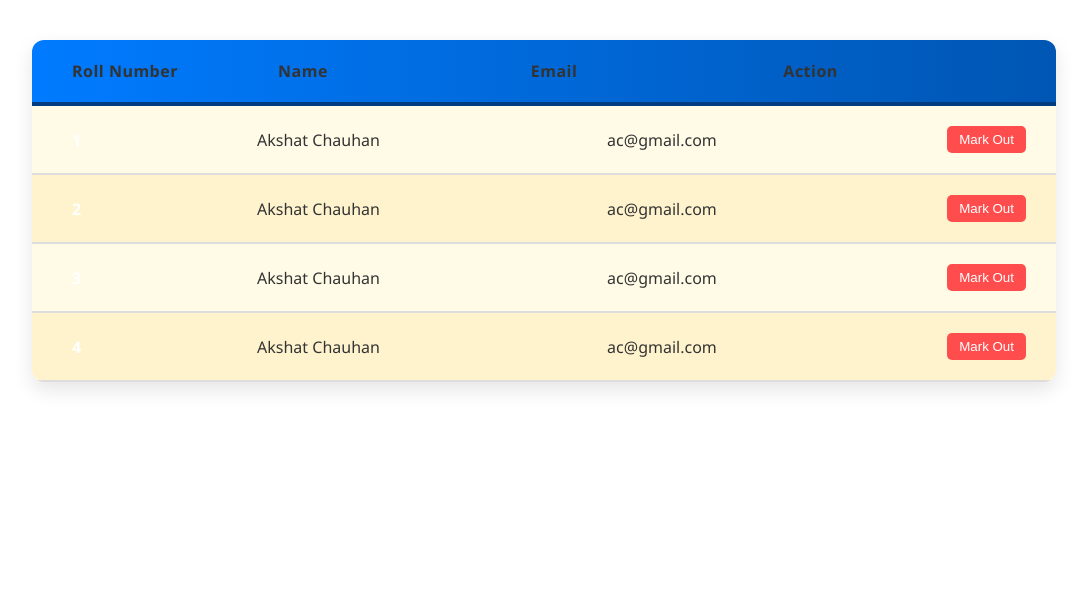
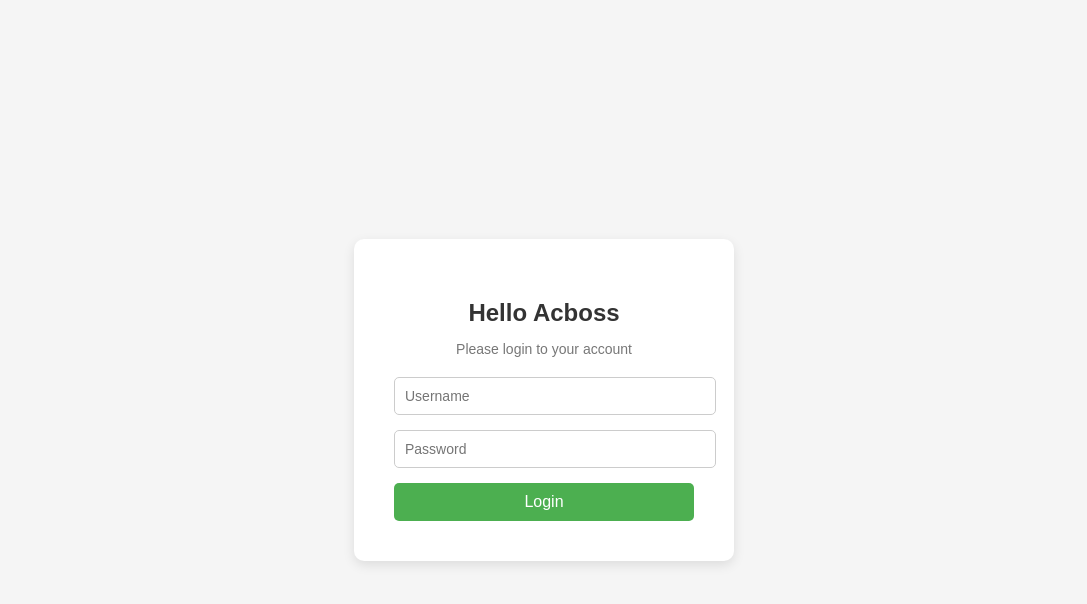
Before and after one commit to acboss1346/reacteve, a React (Create React App) app: page / in a window 1280 px wide. Shown: the top 604 px of the page, without its empty margins (96-1183 px from the left). Built offline with nearby package versions, Linux system fonts and the light colour scheme.

Commit message:
Update App.js

```diff
--- a/src/App.js
+++ b/src/App.js
@@ -1,154 +1,154 @@
+import React, { useState } from 'react';
+
+function App() {
+  const [username, setUsername] = useState("");
+  const [password, setPassword] = useState("");
+
+  const handleSubmit = (e) => {
+    e.preventDefault();
+    console.log("Username:", username);
+    console.log("Password:", password);
+  };
+
+  const containerStyle = {
+    display: 'flex',
+    justifyContent: 'center',
+    alignItems: 'center',
+    height: '100vh',
+    background: '#f5f5f5',
+    fontFamily: 'Arial, sans-serif',
+  };
+
+  const loginBoxStyle = {
+    backgroundColor: '#fff',
+    padding: '40px',
+    borderRadius: '10px',
+    boxShadow: '0 4px 12px rgba(0, 0, 0, 0.1)',
+    textAlign: 'center',
+    width: '300px',
+  };
+
+  const titleStyle = {
+    fontSize: '24px',
+    marginBottom: '10px',
+    color: '#333',
+  };
+
+  const subtitleStyle = {
+    fontSize: '14px',
+    marginBottom: '20px',
+    color: '#777',
+  };
+
+  const inputStyle = {
+    width: '100%',
+    padding: '10px',
+    marginBottom: '15px',
+    borderRadius: '5px',
+    border: '1px solid #ccc',
+    fontSize: '14px',
+  };
+
+  const buttonStyle = {
+    width: '100%',
+    padding: '10px',
+    backgroundColor: '#4CAF50',
+    color: '#fff',
+    border: 'none',
+    borderRadius: '5px',
+    fontSize: '16px',
+    cursor: 'pointer',
+  };
+
+  const buttonHoverStyle = {
+    backgroundColor: '#45a049',
+  };
+
+  return (
+    <div style={containerStyle}>
+      <div style={loginBoxStyle}>
+        <h2 style={titleStyle}>Hello Acboss</h2>
+        <p style={subtitleStyle}>Please login to your account</p>
+        <form id="loginForm" onSubmit={handleSubmit}>
+          <input
+            type="text"
+            id="username"
+            placeholder="Username"
+            value={username}
+            onChange={(e) => setUsername(e.target.value)}
+            required
+            style={inputStyle}
+          />
+          <input
+            type="password"
+            id="password"
+            placeholder="Password"
+            value={password}
+            onChange={(e) => setPassword(e.target.value)}
+            required
+            style={inputStyle}
+          />
+          <button
+            type="submit"
+            style={buttonStyle}
+            onMouseOver={(e) => (e.target.style.backgroundColor = buttonHoverStyle.backgroundColor)}
+            onMouseOut={(e) => (e.target.style.backgroundColor = buttonStyle.backgroundColor)}
+          >
+            Login
+          </button>
+        </form>
+      </div>
+    </div>
+  );
+}
+
+export default App;
+
+
 // import React, { useState } from 'react';
+// import './App.css';
 
-// function App() {
-//   const [username, setUsername] = useState("");
-//   const [password, setPassword] = useState("");
+// export default function App() {
+//   const [students, setStudents] = useState([
+//     { rollNumber: 1, name: 'Akshat Chauhan', email: 'ac@gmail.com' },
+//     { rollNumber: 2, name: 'Akshat Chauhan', email: 'ac@gmail.com' },
+//     { rollNumber: 3, name: 'Akshat Chauhan', email: 'ac@gmail.com' },
+//     { rollNumber: 4, name: 'Akshat Chauhan', email: 'ac@gmail.com' },
+//   ]);
 
-//   const handleSubmit = (e) => {
-//     e.preventDefault();
-//     console.log("Username:", username);
-//     console.log("Password:", password);
-//   };
-
-//   const containerStyle = {
-//     display: 'flex',
-//     justifyContent: 'center',
-//     alignItems: 'center',
-//     height: '100vh',
-//     background: '#f5f5f5',
-//     fontFamily: 'Arial, sans-serif',
-//   };
-
-//   const loginBoxStyle = {
-//     backgroundColor: '#fff',
-//     padding: '40px',
-//     borderRadius: '10px',
-//     boxShadow: '0 4px 12px rgba(0, 0, 0, 0.1)',
-//     textAlign: 'center',
-//     width: '300px',
-//   };
-
-//   const titleStyle = {
-//     fontSize: '24px',
-//     marginBottom: '10px',
-//     color: '#333',
-//   };
-
-//   const subtitleStyle = {
-//     fontSize: '14px',
-//     marginBottom: '20px',
-//     color: '#777',
-//   };
-
-//   const inputStyle = {
-//     width: '100%',
-//     padding: '10px',
-//     marginBottom: '15px',
-//     borderRadius: '5px',
-//     border: '1px solid #ccc',
-//     fontSize: '14px',
-//   };
-
-//   const buttonStyle = {
-//     width: '100%',
-//     padding: '10px',
-//     backgroundColor: '#4CAF50',
-//     color: '#fff',
-//     border: 'none',
-//     borderRadius: '5px',
-//     fontSize: '16px',
-//     cursor: 'pointer',
-//   };
-
-//   const buttonHoverStyle = {
-//     backgroundColor: '#45a049',
+//   const handleMarkOut = (rollNumber) => {
+//     const updatedStudents = students.filter(student => student.rollNumber !== rollNumber);
+//     setStudents(updatedStudents);
 //   };
 
 //   return (
-//     <div style={containerStyle}>
-//       <div style={loginBoxStyle}>
-//         <h2 style={titleStyle}>Hello Acboss</h2>
-//         <p style={subtitleStyle}>Please login to your account</p>
-//         <form id="loginForm" onSubmit={handleSubmit}>
-//           <input
-//             type="text"
-//             id="username"
-//             placeholder="Username"
-//             value={username}
-//             onChange={(e) => setUsername(e.target.value)}
-//             required
-//             style={inputStyle}
-//           />
-//           <input
-//             type="password"
-//             id="password"
-//             placeholder="Password"
-//             value={password}
-//             onChange={(e) => setPassword(e.target.value)}
-//             required
-//             style={inputStyle}
-//           />
+//     <div className="Container">
+//       <div className="header">
+//         <h3 style={{ flex: 0.8 }}>Roll Number</h3>
+//         <h3>Name</h3>
+//         <h3>Email</h3>
+//         <h3>Action</h3>
+//       </div>
+//       {students.map((student) => (
+//         <div key={student.rollNumber} className="row">
+//           <p style={{ flex: 0.5, color: "white" }}>{student.rollNumber}</p>
+//           <p>{student.name}</p>
+//           <p>{student.email}</p>
 //           <button
-//             type="submit"
-//             style={buttonStyle}
-//             onMouseOver={(e) => (e.target.style.backgroundColor = buttonHoverStyle.backgroundColor)}
-//             onMouseOut={(e) => (e.target.style.backgroundColor = buttonStyle.backgroundColor)}
+//             onClick={() => handleMarkOut(student.rollNumber)}
+//             style={{
+//               backgroundColor: "#ff4d4d",
+//               color: "white",
+//               padding: "6px 12px",
+//               border: "none",
+//               borderRadius: "5px",
+//               cursor: "pointer",
+//             }}
 //           >
-//             Login
+//             Mark Out
 //           </button>
-//         </form>
-//       </div>
+//         </div>
+//       ))}
 //     </div>
 //   );
 // }
-
-// export default App;
-
-
-import React, { useState } from 'react';
-import './App.css';
-
-export default function App() {
-  const [students, setStudents] = useState([
-    { rollNumber: 1, name: 'Akshat Chauhan', email: 'ac@gmail.com' },
-    { rollNumber: 2, name: 'Akshat Chauhan', email: 'ac@gmail.com' },
-    { rollNumber: 3, name: 'Akshat Chauhan', email: 'ac@gmail.com' },
-    { rollNumber: 4, name: 'Akshat Chauhan', email: 'ac@gmail.com' },
-  ]);
-
-  const handleMarkOut = (rollNumber) => {
-    const updatedStudents = students.filter(student => student.rollNumber !== rollNumber);
-    setStudents(updatedStudents);
-  };
-
-  return (
-    <div className="Container">
-      <div className="header">
-        <h3 style={{ flex: 0.8 }}>Roll Number</h3>
-        <h3>Name</h3>
-        <h3>Email</h3>
-        <h3>Action</h3>
-      </div>
-      {students.map((student) => (
-        <div key={student.rollNumber} className="row">
-          <p style={{ flex: 0.5, color: "white" }}>{student.rollNumber}</p>
-          <p>{student.name}</p>
-          <p>{student.email}</p>
-          <button
-            onClick={() => handleMarkOut(student.rollNumber)}
-            style={{
-              backgroundColor: "#ff4d4d",
-              color: "white",
-              padding: "6px 12px",
-              border: "none",
-              borderRadius: "5px",
-              cursor: "pointer",
-            }}
-          >
-            Mark Out
-          </button>
-        </div>
-      ))}
-    </div>
-  );
-}
```
